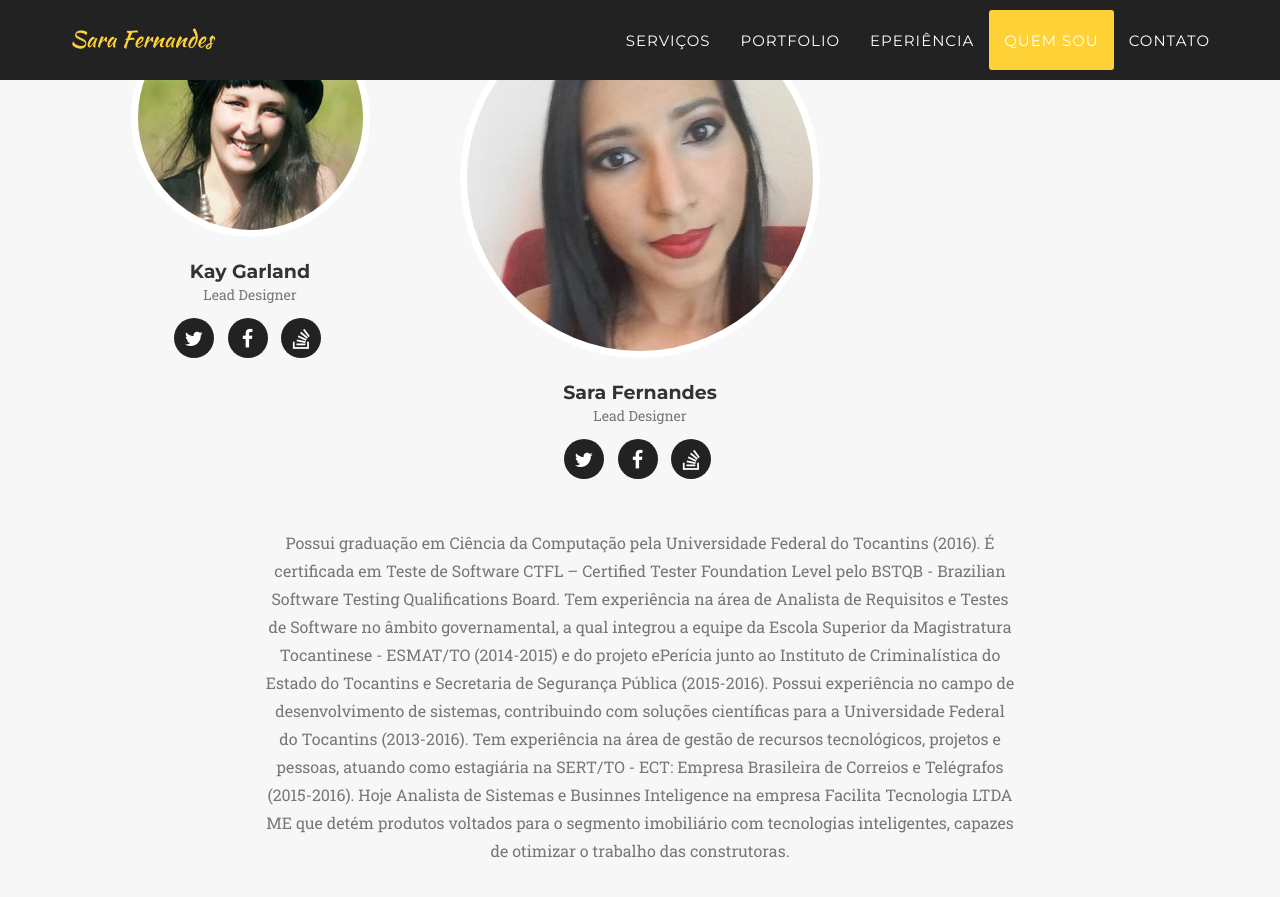
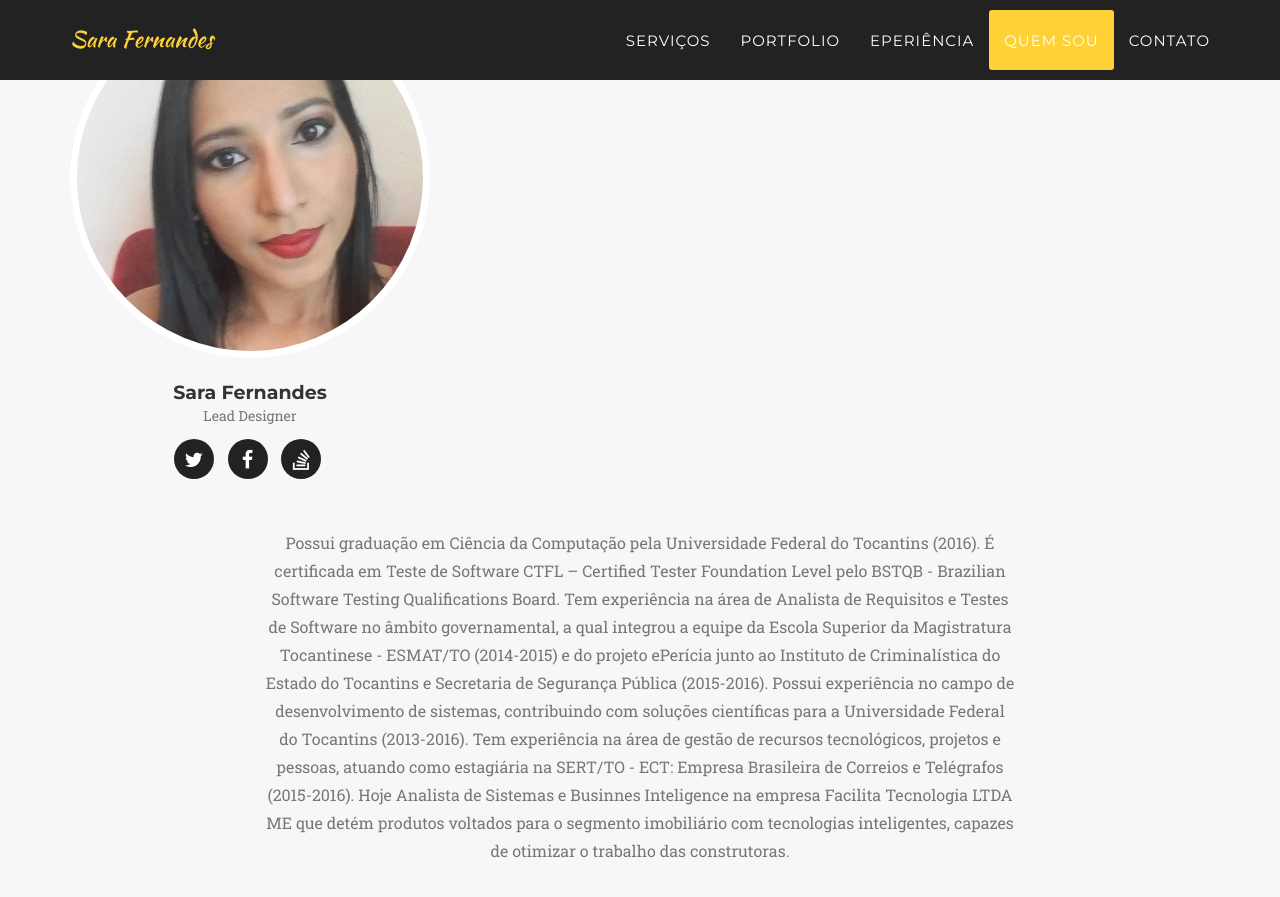
Before and after one commit to SaraFernandes/sarafernandes.github.io, a Jekyll site: the page built from index.html, in a window 1280 px wide and 900 px high, scrolled down 969 px. Shown: the top 897 px of the window. Built offline with Jekyll 4.4.1, drawn with Linux system fonts in a browser that asks for light colours; some web fonts are replaced.

Commit message:
Update _config.yml

```diff
--- a/_config.yml
+++ b/_config.yml
@@ -9,16 +9,6 @@ description: "Write an awesome description for your new site here. You can edit
 
 # Team names, titles and social links
 people:
-- name: Kay Garland
-  pic: 1
-  position: Lead Designer
-  social:
-    - title: twitter
-      url: #
-    - title: facebook
-      url: #
-    - title: stack-overflow
-      url: #
 
 - name: Sara Fernandes
   pic: 2
```
